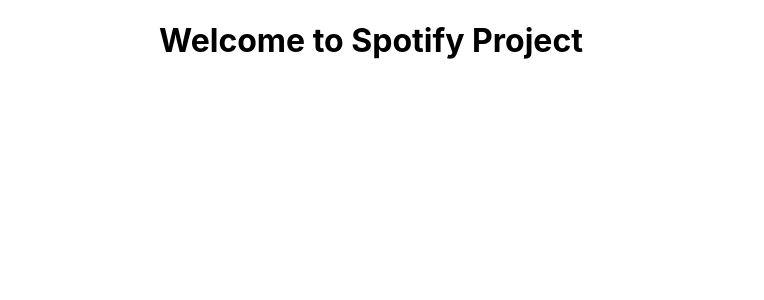
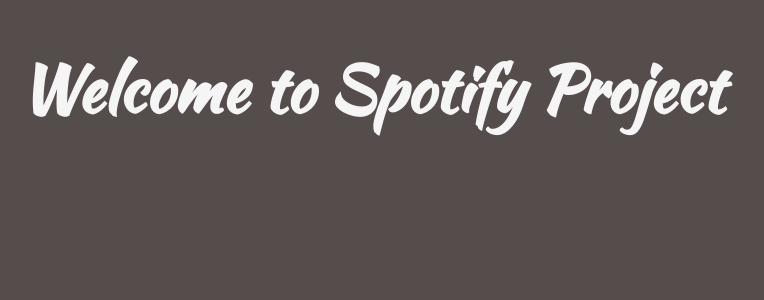
Before and after one commit to ShadmanAzad/Spotify-Project, a React (Create React App) app in the folder spotify-project/: page / in a window 1280 px wide. Shown: the top 300 px of the page, without its empty margins (269-1033 px from the left). Built offline with nearby package versions, Linux system fonts and the light colour scheme.

Commit message:
CSS Changes

```diff
--- a/spotify-project/src/App.css
+++ b/spotify-project/src/App.css
@@ -1,5 +1,10 @@
+@import url('https://fonts.googleapis.com/css2?family=Kaushan+Script&display=swap');
+
 .App {
   text-align: center;
+  font-family: 'Kaushan Script', cursive;
+  color: whitesmoke;
+  font-size: 2em;
 }
 
 .App-logo {
--- a/spotify-project/src/index.css
+++ b/spotify-project/src/index.css
@@ -5,6 +5,7 @@
     sans-serif;
   -webkit-font-smoothing: antialiased;
   -moz-osx-font-smoothing: grayscale;
+  background-color: rgba(85, 76, 76, 1);
 }
 
 code {
```
